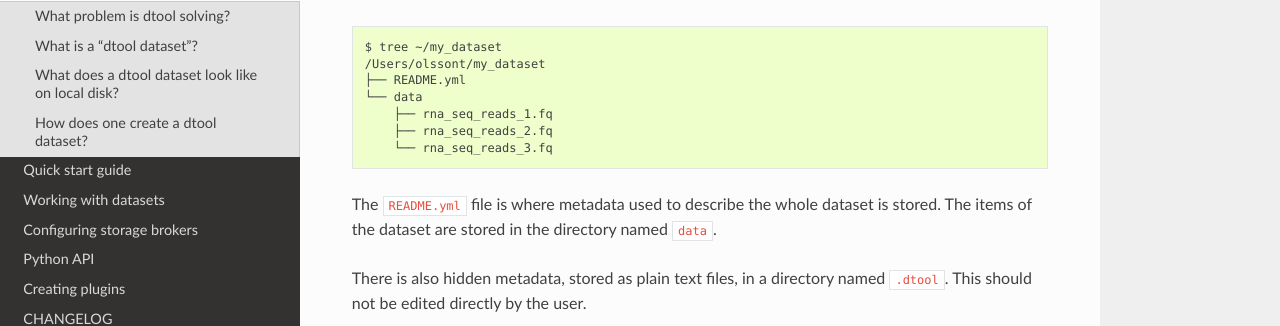
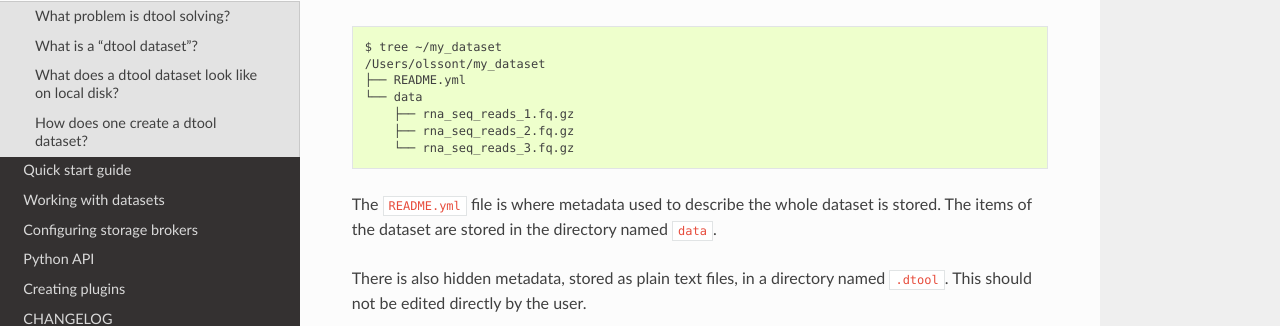
Before and after one commit to jic-dtool/dtool, a Sphinx documentation site: the page built from docs/source/philosophy.rst, in a window 1280 px wide and 900 px high, scrolled down 899 px. Shown: the part 220-546 px from the top of the window. Built offline with Sphinx 7.4.7 and the Read the Docs theme 2.0.0, drawn with Linux system fonts in a browser that asks for light colours.

```diff
--- a/docs/source/philosophy.rst
+++ b/docs/source/philosophy.rst
@@ -56,9 +56,9 @@ RNA sequencing experiment.
     /Users/olssont/my_dataset
     ├── README.yml
     └── data
-        ├── rna_seq_reads_1.fq
-        ├── rna_seq_reads_2.fq
-        └── rna_seq_reads_3.fq
+        ├── rna_seq_reads_1.fq.gz
+        ├── rna_seq_reads_2.fq.gz
+        └── rna_seq_reads_3.fq.gz
 
 The ``README.yml`` file is where metadata used to describe the whole dataset is
 stored. The items of the dataset are stored in the directory named ``data``.
```
